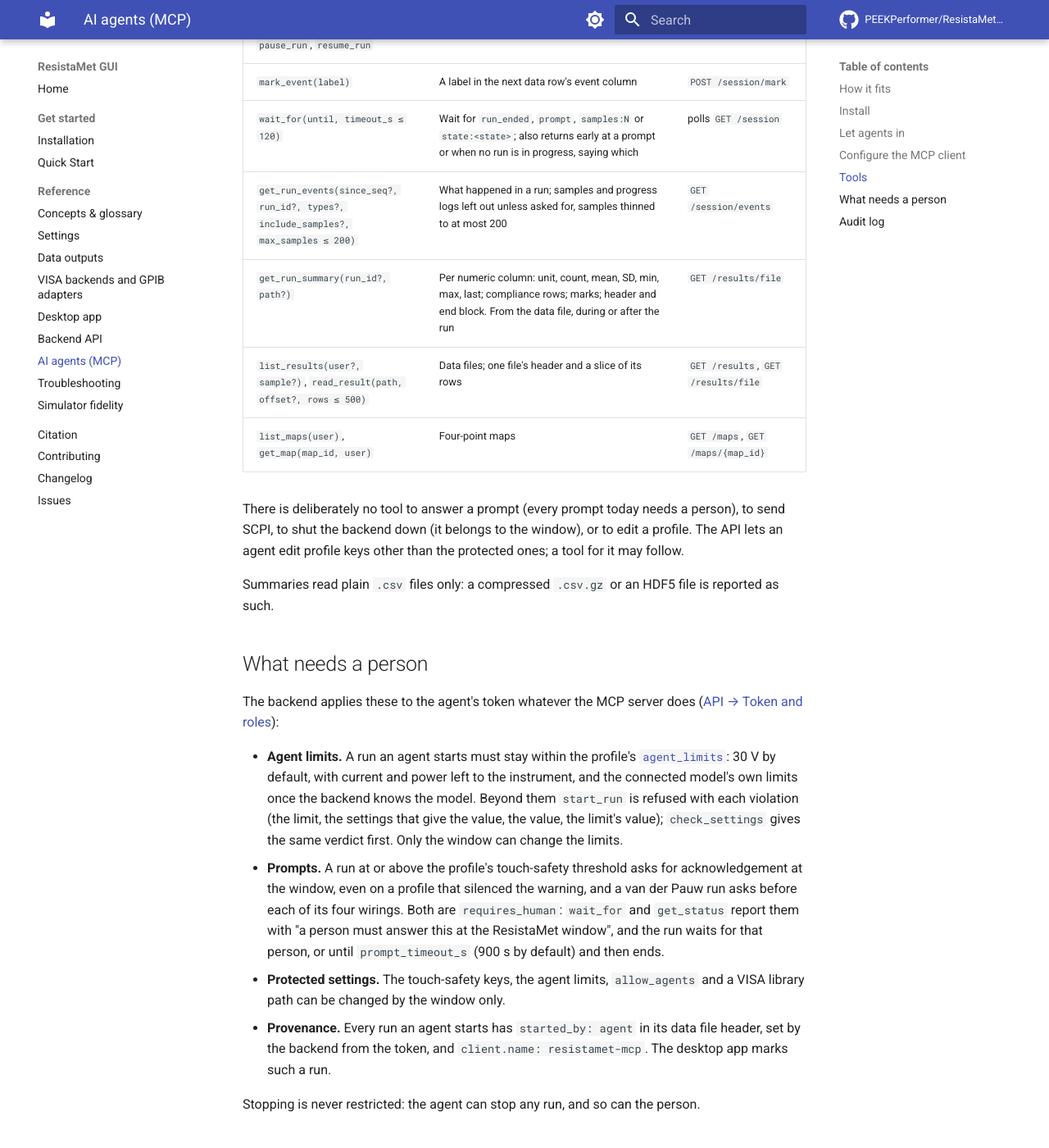
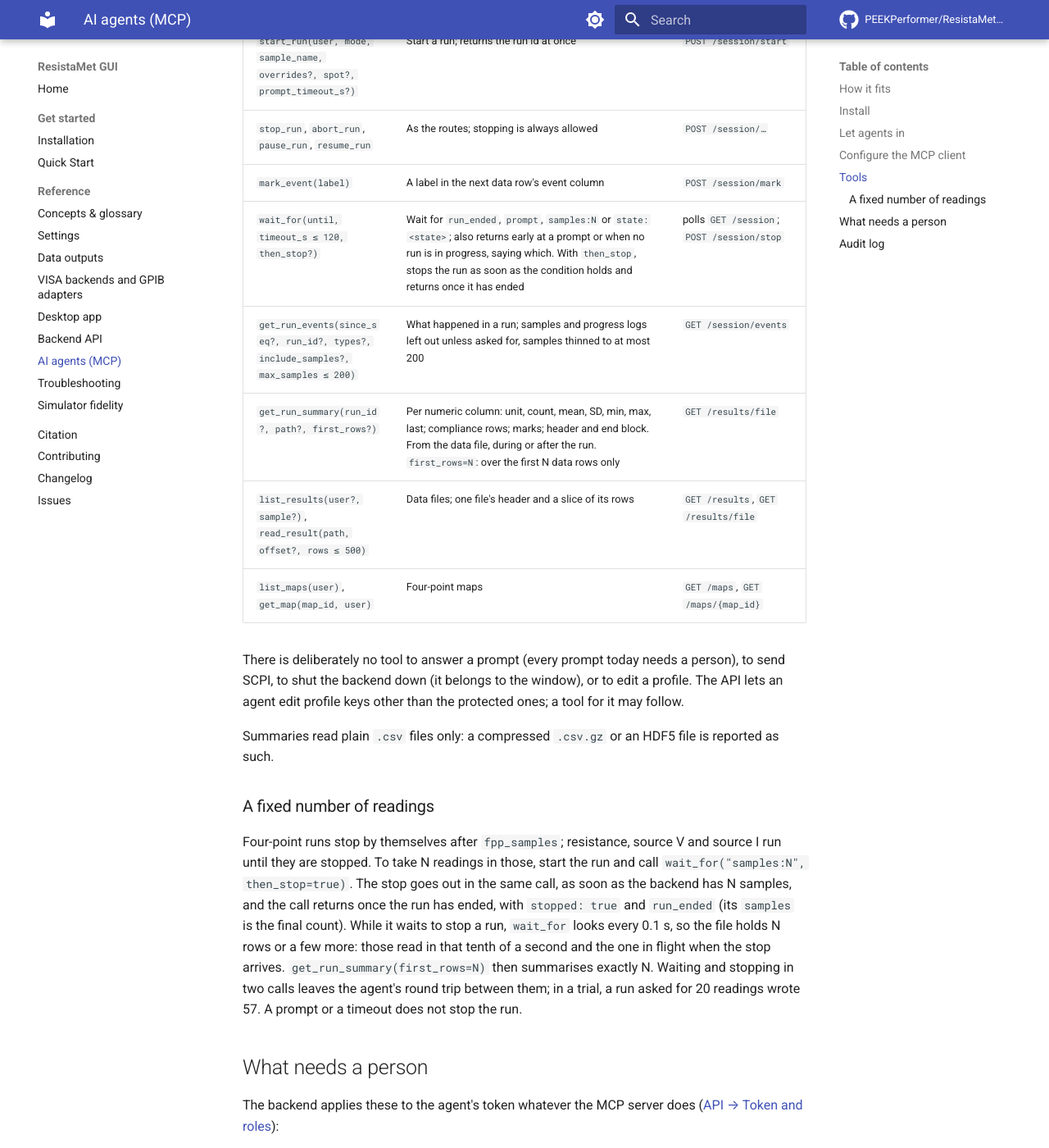
Before and after one commit to PEEKPerformer/ResistaMet-GUI, an MkDocs documentation site: the page built from docs/mcp.md, in a window 1280 px wide and 1400 px high, scrolled down 2726 px. Shown: the whole window at 82% size. Built offline with MkDocs 1.6.1 and Material for MkDocs 9.7.7, drawn with Linux system fonts in a browser that asks for light colours; comment, search, counter and statistics services are not loaded; some of the changed text lies outside the part shown.

Commit message:
Document the trial's fixes to the MCP tools and the API
docs/mcp.md: describe_mode's lines and vdP prompts, the warnings in
check_settings, get_profile without allow_agents, wait_for's then_stop
and get_run_summary's first_rows, with a section on taking a fixed
number of readings. docs/api.md: the warnings of POST /settings/resolve
and the keys and fixed values of GET /schema/settings. The design note's
tool table follows, and its open item on bounds and units is closed.

```diff
--- a/docs/mcp.md
+++ b/docs/mcp.md
@@ -71,15 +71,15 @@
 | `get_status` | State, current or last run (with `started_by` and its data file), instrument and its limits, pending prompt | `GET /session`, `GET /health` |
 | `list_instruments` | VISA resources this PC sees (idle only) | `GET /instruments/resources` |
 | `identify_instrument(address)` | Model and its limits from `*IDN?` (idle only) | `POST /instruments/identify` |
-| `list_users`, `get_profile(user)` | Operators; one profile's stored settings, including its agent limits | `GET /users`, `GET /profiles/{user}` |
-| `describe_mode(mode, user?)` | The keys a mode takes, and the value each would have for a user | `GET /schema/settings`, `POST /settings/resolve` |
-| `check_settings(user, mode, overrides?)` | Dry run: resolved values, issues, derived values, the touch-safety check and the agent-limit verdict (`agent_may_start`) | `POST /settings/resolve` |
+| `list_users`, `get_profile(user)` | Operators; one profile's stored settings, including its agent limits, without the machine's `allow_agents` switch (a connected agent has access whatever it says) | `GET /users`, `GET /profiles/{user}` |
+| `describe_mode(mode, user?)` | One line per key a mode takes: the value a user's run would have, in its unit, and whether it comes from the profile or is fixed by the mode; the default; the choices or bounds; what it means. For `vdp`, the prompts a person must answer | `GET /schema/settings`, `POST /settings/resolve`, `GET /profiles/{user}` |
+| `check_settings(user, mode, overrides?)` | Dry run: resolved values, issues, warnings (what the run will warn about: a sampling rate the timing cannot reach, four-point power above its warning threshold), derived values, the touch-safety check and the agent-limit verdict (`agent_may_start`) | `POST /settings/resolve` |
 | `start_run(user, mode, sample_name, overrides?, spot?, prompt_timeout_s?)` | Start a run; returns the run id at once | `POST /session/start` |
 | `stop_run`, `abort_run`, `pause_run`, `resume_run` | As the routes; stopping is always allowed | `POST /session/…` |
 | `mark_event(label)` | A label in the next data row's event column | `POST /session/mark` |
-| `wait_for(until, timeout_s ≤ 120)` | Wait for `run_ended`, `prompt`, `samples:N` or `state:<state>`; also returns early at a prompt or when no run is in progress, saying which | polls `GET /session` |
+| `wait_for(until, timeout_s ≤ 120, then_stop?)` | Wait for `run_ended`, `prompt`, `samples:N` or `state:<state>`; also returns early at a prompt or when no run is in progress, saying which. With `then_stop`, stops the run as soon as the condition holds and returns once it has ended | polls `GET /session`; `POST /session/stop` |
 | `get_run_events(since_seq?, run_id?, types?, include_samples?, max_samples ≤ 200)` | What happened in a run; samples and progress logs left out unless asked for, samples thinned to at most 200 | `GET /session/events` |
-| `get_run_summary(run_id?, path?)` | Per numeric column: unit, count, mean, SD, min, max, last; compliance rows; marks; header and end block. From the data file, during or after the run | `GET /results/file` |
+| `get_run_summary(run_id?, path?, first_rows?)` | Per numeric column: unit, count, mean, SD, min, max, last; compliance rows; marks; header and end block. From the data file, during or after the run. `first_rows=N`: over the first N data rows only | `GET /results/file` |
 | `list_results(user?, sample?)`, `read_result(path, offset?, rows ≤ 500)` | Data files; one file's header and a slice of its rows | `GET /results`, `GET /results/file` |
 | `list_maps(user)`, `get_map(map_id, user)` | Four-point maps | `GET /maps`, `GET /maps/{map_id}` |
 
@@ -87,12 +87,16 @@
 
 Summaries read plain `.csv` files only: a compressed `.csv.gz` or an HDF5 file is reported as such.
 
+### A fixed number of readings
+
+Four-point runs stop by themselves after `fpp_samples`; resistance, source V and source I run until they are stopped. To take N readings in those, start the run and call `wait_for("samples:N", then_stop=true)`. The stop goes out in the same call, as soon as the backend has N samples, and the call returns once the run has ended, with `stopped: true` and `run_ended` (its `samples` is the final count). While it waits to stop a run, `wait_for` looks every 0.1 s, so the file holds N rows or a few more: those read in that tenth of a second and the one in flight when the stop arrives. `get_run_summary(first_rows=N)` then summarises exactly N. Waiting and stopping in two calls leaves the agent's round trip between them; in a trial, a run asked for 20 readings wrote 57. A prompt or a timeout does not stop the run.
+
 ## What needs a person
 
 The backend applies these to the agent's token whatever the MCP server does ([API → Token and roles](api.md#token-and-roles)):
 
 - **Agent limits.** A run an agent starts must stay within the profile's [`agent_limits`](settings.md#agent-limits): 30 V by default, with current and power left to the instrument, and the connected model's own limits once the backend knows the model. Beyond them `start_run` is refused with each violation (the limit, the settings that give the value, the value, the limit's value); `check_settings` gives the same verdict first. Only the window can change the limits.
-- **Prompts.** A run at or above the profile's touch-safety threshold asks for acknowledgement at the window, even on a profile that silenced the warning, and a van der Pauw run asks before each of its four wirings. Both are `requires_human`: `wait_for` and `get_status` report them with "a person must answer this at the ResistaMet window", and the run waits for that person, or until `prompt_timeout_s` (900 s by default) and then ends.
+- **Prompts.** A run at or above the profile's touch-safety threshold asks for acknowledgement at the window, even on a profile that silenced the warning, and a van der Pauw run asks before each of its four wirings, with the output off, so a person must be at the bench for the whole of it (`describe_mode("vdp")` says so). Both are `requires_human`: `wait_for` and `get_status` report them with "a person must answer this at the ResistaMet window", and the run waits for that person, or until `prompt_timeout_s` (900 s by default) and then ends.
 - **Protected settings.** The touch-safety keys, the agent limits, `allow_agents` and a VISA library path can be changed by the window only.
 - **Provenance.** Every run an agent starts has `started_by: agent` in its data file header, set by the backend from the token, and `client.name: resistamet-mcp`. The desktop app marks such a run.
 
```
Also changed, not shown: docs/api.md (+7 -3 lines), docs/design/mcp_layer.md (+7 -8 lines).
